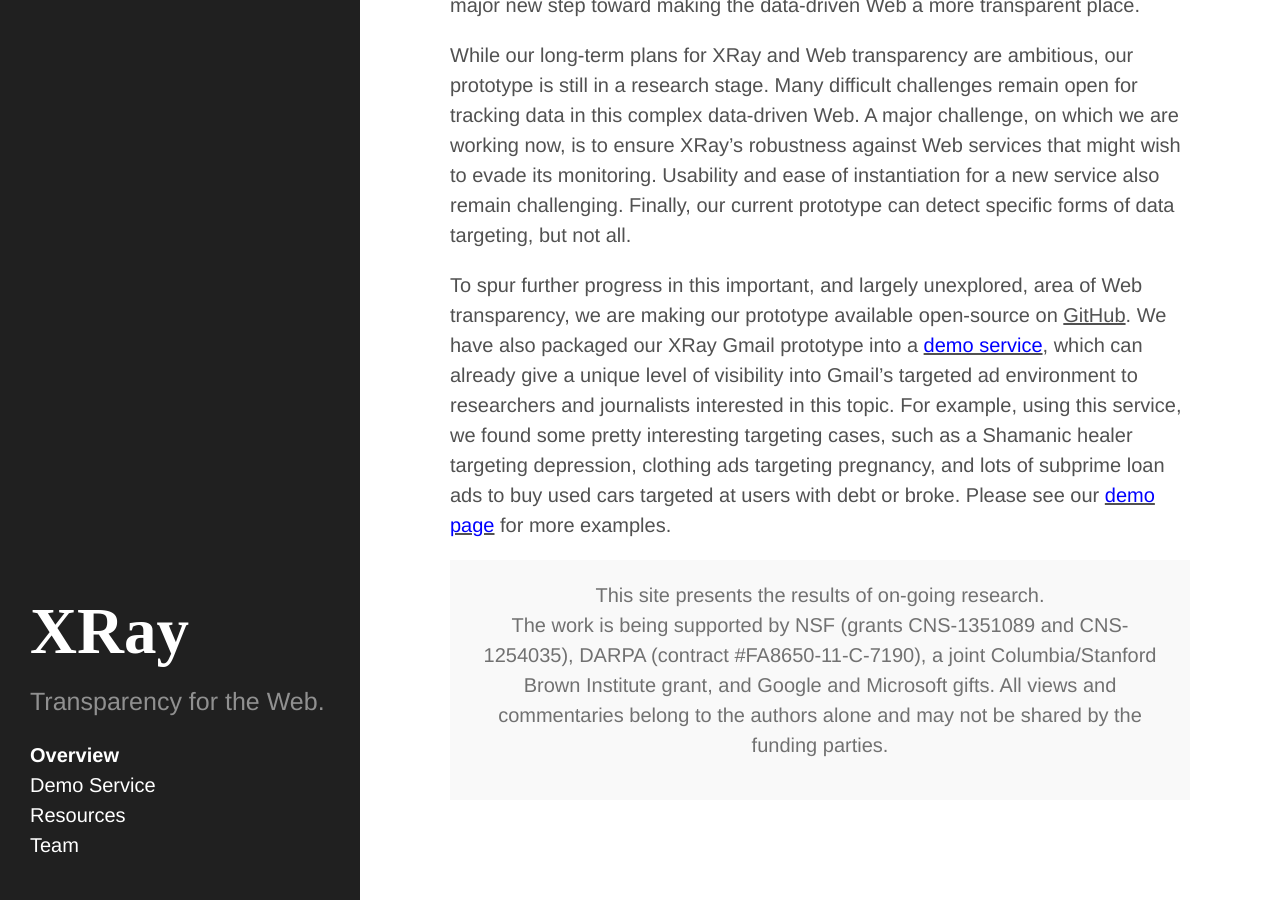
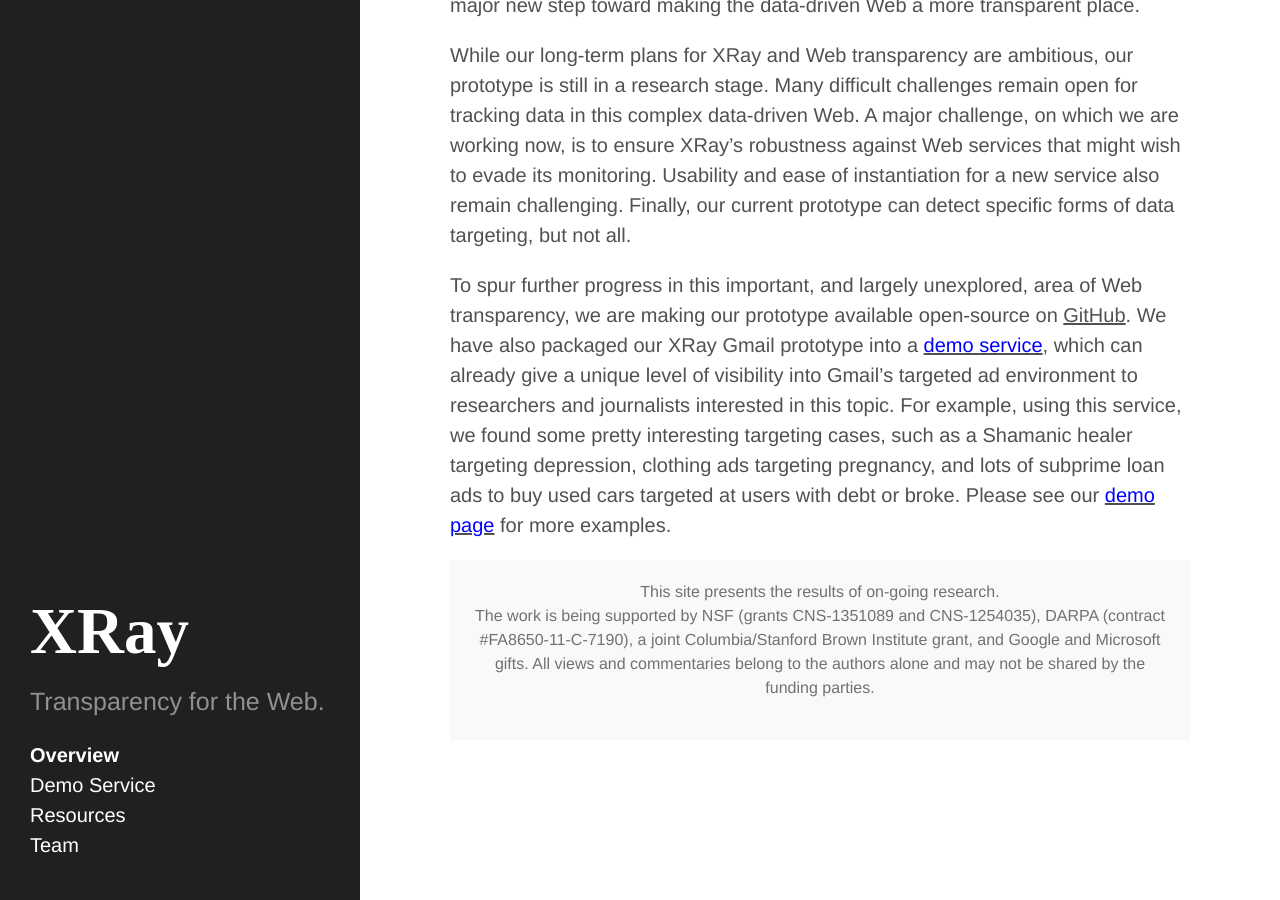
Before and after one commit to columbia/xray, a Jekyll site: the page built from index.md, in a window 1280 px wide and 900 px high, scrolled down 1531 px. Built offline with Jekyll 4.4.1, drawn with Linux system fonts in a browser that asks for light colours; Markdown is read by kramdown in place of the engine named in the settings.

Commit message:
small footer

```diff
--- a/_includes/footer.html
+++ b/_includes/footer.html
@@ -1,6 +1,6 @@
-<div id="footer">
+<div id="footer" style="font-size:medium">
   <div class="message" align="center">
-      <p class="muted credit">
+    <p class="muted credit">
       This site presents the results of on-going research. <br />
       The work is being supported by NSF (grants CNS-1351089 and CNS-1254035),
       DARPA (contract #FA8650-11-C-7190), a joint Columbia/Stanford Brown Institute
```
Also changed, not shown: 11 other files.
